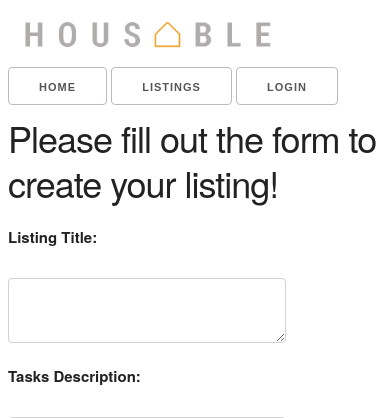
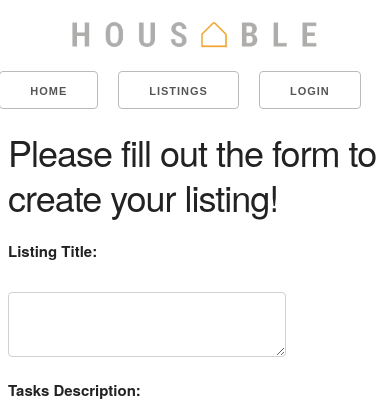
Before and after one commit to devonfaria/housable, a Node project: template views/listings-form.handlebars in a window 390 px wide. Shown: the top 418 px of the page. Run offline with Node 20 templates, Linux system fonts and the light colour scheme; the template is opened without the code that fills it, so the values that code supplies are empty; some libraries are stand-ins or nearby versions.

Commit message:
updated readme, fixed navbar buttons to right of logo, and added media query for navbar buttons on resizing

```diff
--- a/public/css/style.css
+++ b/public/css/style.css
@@ -18,7 +18,11 @@
   justify-content: flex-start;
 }
 
-.site-header {}
+.site-header {
+  display: flex;
+  align-items: center;
+  justify-content: space-between;
+}
 
 .signUp {
   text-align: center;
@@ -30,3 +34,20 @@
   height: auto;
   font-size: x-large;
 }
+
+nav {
+  display: flex;
+  flex-direction: row;
+  margin-right: 3rem;
+}
+
+nav a {
+  margin: 1rem;
+}
+
+@media (max-width: 1300px) {
+  .site-header {
+    display: flex;
+    flex-direction: column;
+  }
+ }
```
Also changed, not shown: controllers/api/userRoutes.js (+0 -8 lines), README.md.
